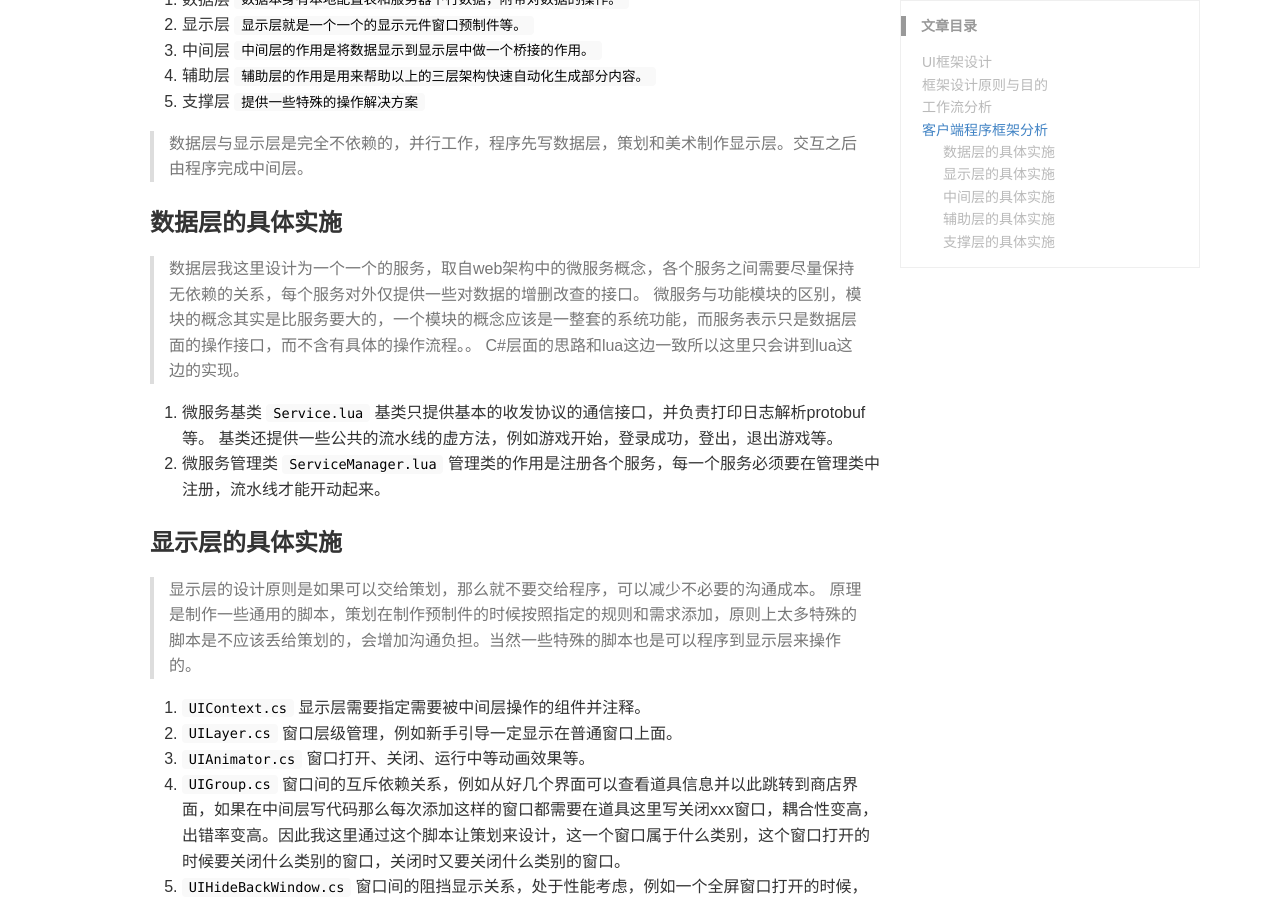
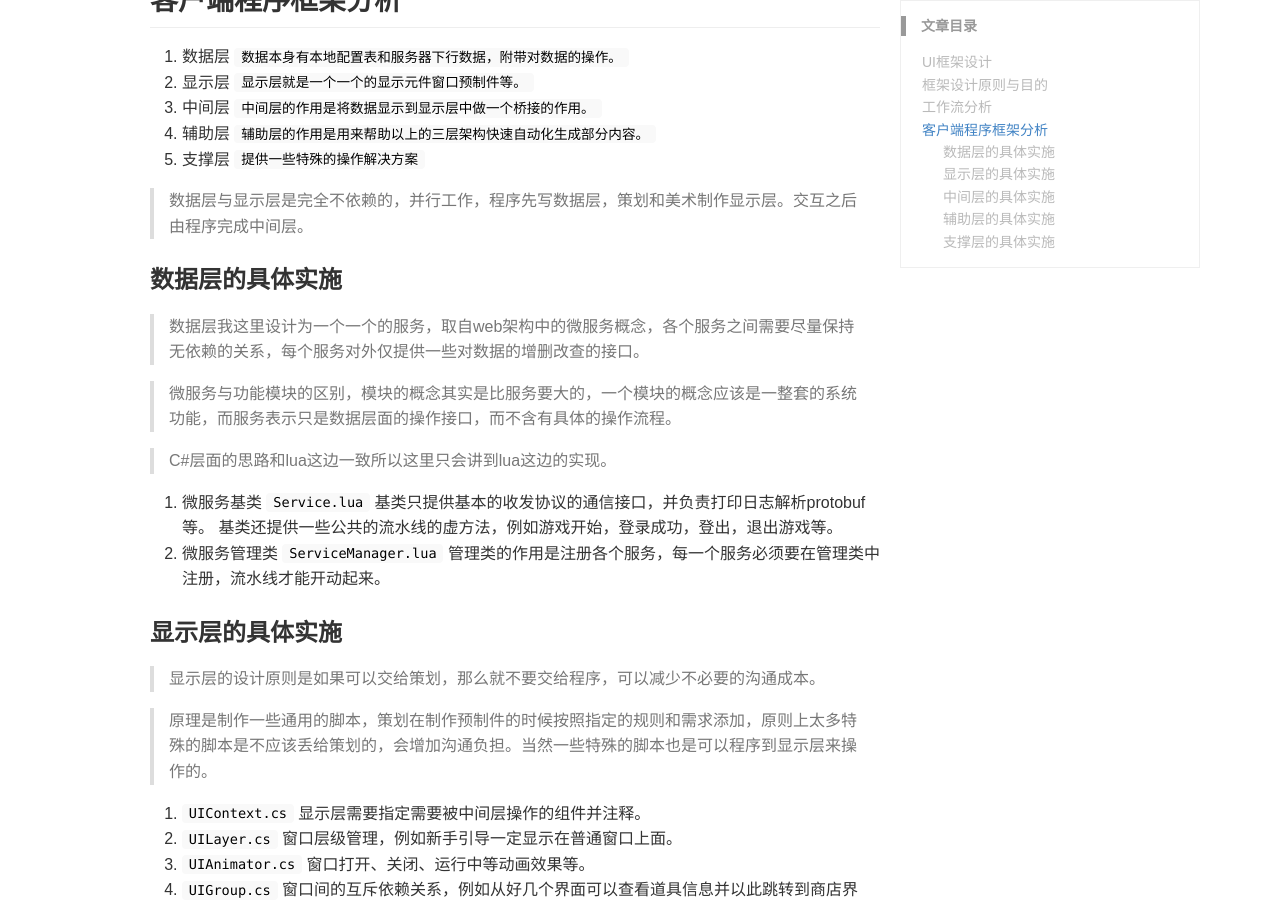
Before and after one commit to CodeZeg/codezeg.github.io, a Jekyll site: the page built from _posts/2018-05-05-ui.md, in a window 1280 px wide and 900 px high, scrolled down 1369 px. Built offline with Jekyll 4.4.1, drawn with Linux system fonts in a browser that asks for light colours; comment, search, counter and statistics services are not loaded; some of the changed text lies outside the part shown.

Commit message:
修改一下格式

```diff
--- a/_posts/2018-05-05-ui.md
+++ b/_posts/2018-05-05-ui.md
@@ -8,7 +8,9 @@ categories: unity, ugui, ui, lua, framework
 ## UI框架设计
 
 > 项目进入中后期，因发行需求需要将原本无法热更新的外围系统全部改造为可以热更新的版本，这里分析一下现有的ui框架设计以及未来的改造情况。
+
 > 技术选型为 `ugui+tolua` 。
+
 > 跟修楼房一样，框架结构的意义是让每个人都只关注自己的工作，按部就班的去实施流水线作业中的一部分，最终就能造出可靠稳定的高楼大厦。
 
 ## 框架设计原则与目的
@@ -58,7 +60,9 @@ categories: unity, ugui, ui, lua, framework
 ### 数据层的具体实施
 
 > 数据层我这里设计为一个一个的服务，取自web架构中的微服务概念，各个服务之间需要尽量保持无依赖的关系，每个服务对外仅提供一些对数据的增删改查的接口。
-> 微服务与功能模块的区别，模块的概念其实是比服务要大的，一个模块的概念应该是一整套的系统功能，而服务表示只是数据层面的操作接口，而不含有具体的操作流程。。
+
+> 微服务与功能模块的区别，模块的概念其实是比服务要大的，一个模块的概念应该是一整套的系统功能，而服务表示只是数据层面的操作接口，而不含有具体的操作流程。
+
 > C#层面的思路和lua这边一致所以这里只会讲到lua这边的实现。
 
 1. 微服务基类 `Service.lua`
@@ -70,6 +74,7 @@ categories: unity, ugui, ui, lua, framework
 ### 显示层的具体实施
 
 > 显示层的设计原则是如果可以交给策划，那么就不要交给程序，可以减少不必要的沟通成本。
+
 > 原理是制作一些通用的脚本，策划在制作预制件的时候按照指定的规则和需求添加，原则上太多特殊的脚本是不应该丢给策划的，会增加沟通负担。当然一些特殊的脚本也是可以程序到显示层来操作的。
 
 1. `UIContext.cs` 显示层需要指定需要被中间层操作的组件并注释。
@@ -104,6 +109,7 @@ categories: unity, ugui, ui, lua, framework
 ### 支撑层的具体实施
 
 > 支撑层的东西会有很多，并且持续增加，这里只简单介绍两个
+
 1. `虚拟列表` `UIListContainer.cs` UGUI本身并没有提供一个高性能的列表组件，例如一个聊天界面，如果存在一万条聊天记录，那么同时实例化一万个Object是不科学的。
 1. `3D显示` 通常UGUI中显示3D模型都会使用`RenderTexture`，但该方案劣势明显，内存较大，显示精度低等。因此我们项目中选用了真3D模式，UI在需要显示3D模型的时候会自动调整为摄像机模式，把UI作为一个空间多层的形式存在。
 1. `图文混排` 图文混排也是一个常用的东西。
```
